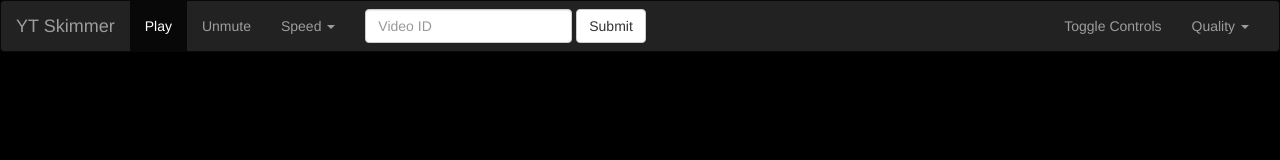
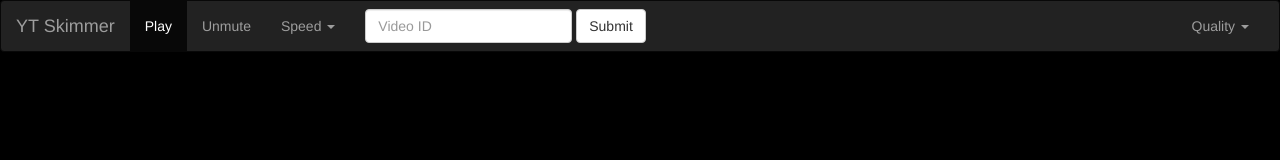
Before and after one commit to jacksonlo/YouTubeSkimmer, a plain HTML site: page index.html in a window 1280 px wide. Drawn offline with nearby package versions, Linux system fonts and the light colour scheme.

Commit message:
Hid toggle controls button

```diff
--- a/index.html
+++ b/index.html
@@ -48,7 +48,7 @@
 			<button type="submit" class="btn btn-default">Submit</button>
 		  </form>
 		  <ul class="nav navbar-nav navbar-right">
-			<li><a id="toggle-controls-button" href="#">Toggle Controls</a></li>
+			<!-- <li><a id="toggle-controls-button" href="#">Toggle Controls</a></li> -->
 			<li class="dropdown">
 			  <a href="#" class="dropdown-toggle" data-toggle="dropdown" role="button" aria-haspopup="true" aria-expanded="false">Quality <span class="caret"></span></a>
 			  <ul id="quality-dropdown" class="dropdown-menu">
```
